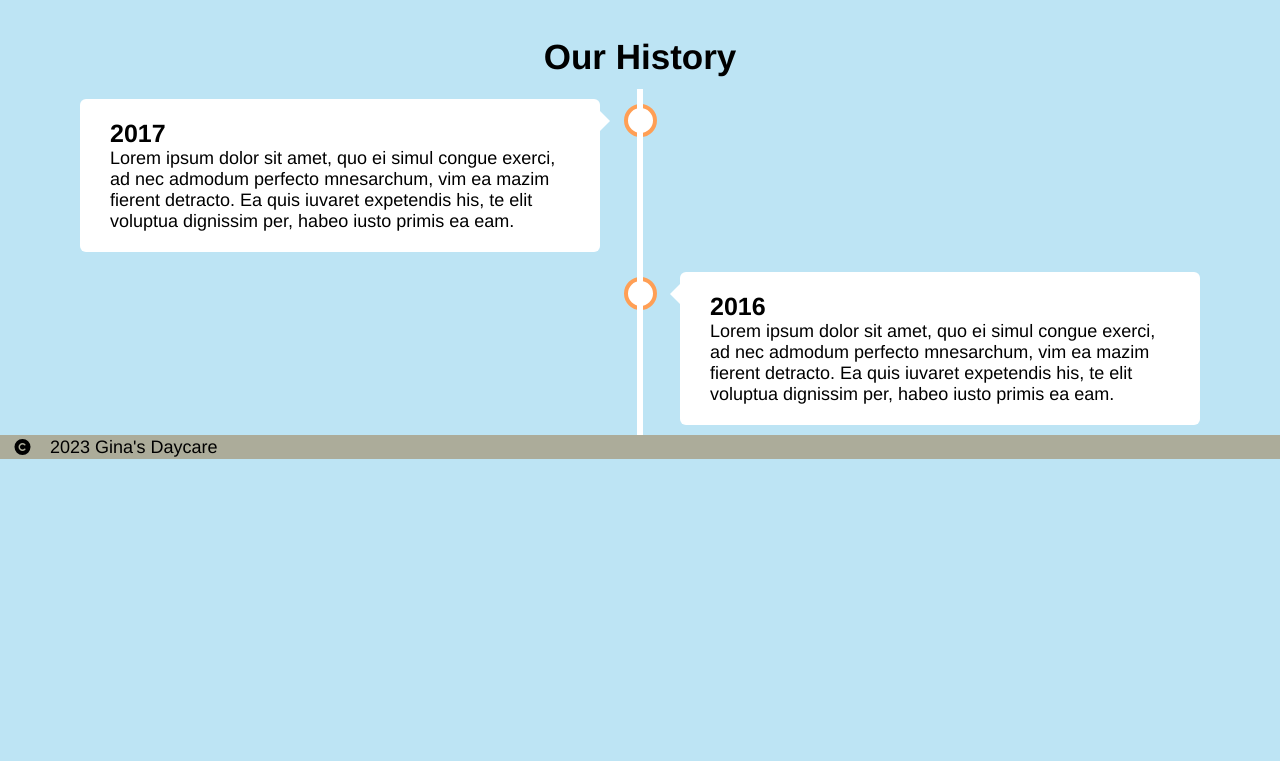
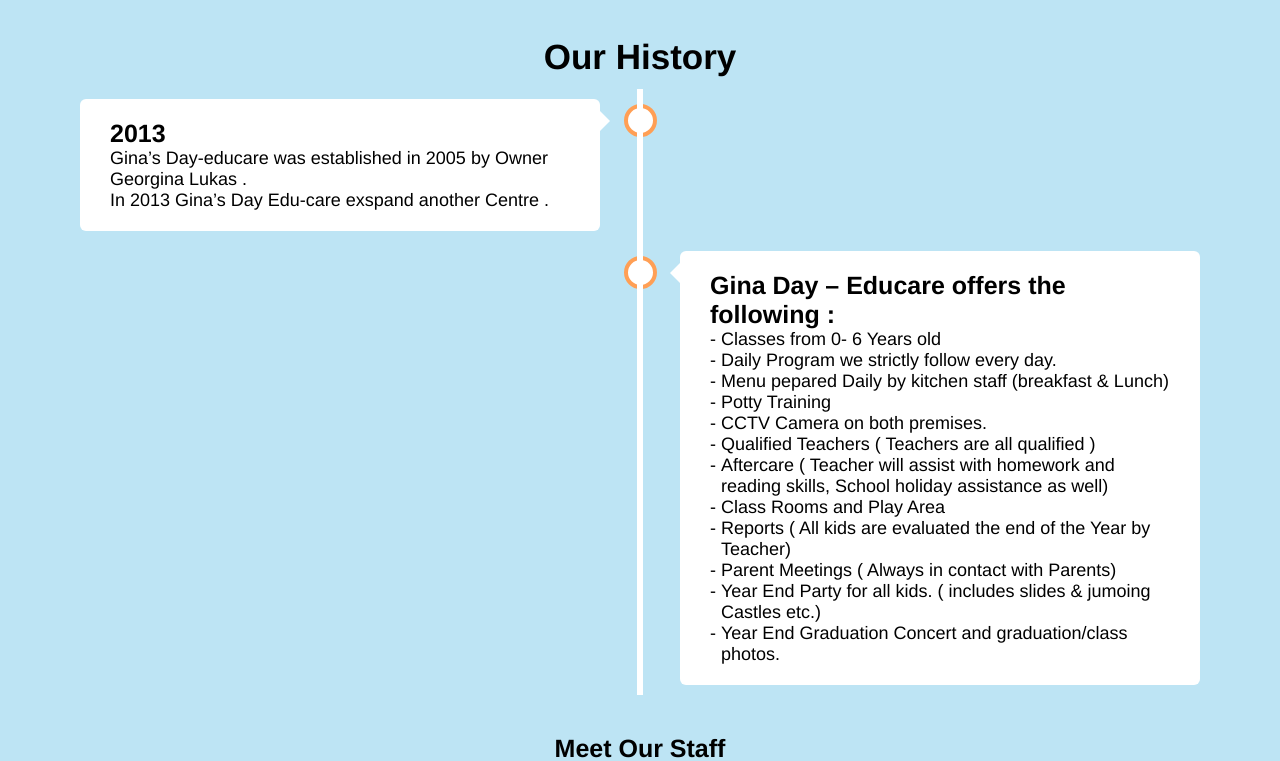
Before and after one commit to MikaRinquest/GinasDaycare, a Vue app: page / in a window 1280 px wide. Shown: the part 571-1332 px from the top of the page. Before the commit the page ends 1030 px from the top, so only its background shows below. Built offline with nearby package versions, Linux system fonts and the light colour scheme; grey boxes are pictures that could not be loaded; what vue-sweetalert2 would draw is missing.

Commit message:
Added text to timeline

```diff
--- a/src/App.vue
+++ b/src/App.vue
@@ -72,7 +72,7 @@ nav a {
 }
 
 nav a.router-link-exact-active {
-  color: white;
+  color: #0288ac;
 }
 
 /* Medium Devices*/
--- a/src/components/Landing/Timeline.vue
+++ b/src/components/Landing/Timeline.vue
@@ -18,13 +18,11 @@
       }"
     >
       <div class="tl-content">
-        <h2>2017</h2>
+        <h2>2013</h2>
         <p>
-          Lorem ipsum dolor sit amet, quo ei simul congue exerci, ad nec admodum
-          perfecto mnesarchum, vim ea mazim fierent detracto. Ea quis iuvaret
-          expetendis his, te elit voluptua dignissim per, habeo iusto primis ea
-          eam.
+          Gina’s Day-educare was established in 2005 by Owner Georgina Lukas .
         </p>
+        <p>In 2013 Gina’s Day Edu-care exspand another Centre .</p>
       </div>
     </div>
     <div
@@ -44,20 +42,61 @@
       }"
     >
       <div class="tl-content">
-        <h2>2016</h2>
-        <p>
-          Lorem ipsum dolor sit amet, quo ei simul congue exerci, ad nec admodum
-          perfecto mnesarchum, vim ea mazim fierent detracto. Ea quis iuvaret
-          expetendis his, te elit voluptua dignissim per, habeo iusto primis ea
-          eam.
-        </p>
+        <h2>Gina Day – Educare offers the following :</h2>
+        <span class="text-holder" v-for="(offer, i) in offers" :key="i">
+          <p>-</p>
+          <p class="text">{{ offer.text }}</p>
+        </span>
       </div>
     </div>
   </div>
 </template>
 
 <script>
-export default {};
+export default {
+  data() {
+    return {
+      offers: [
+        {
+          text: "Classes from 0- 6 Years old",
+        },
+        {
+          text: "Daily Program we strictly follow every day.",
+        },
+        {
+          text: "Menu pepared Daily by kitchen staff (breakfast & Lunch)",
+        },
+        {
+          text: "Potty Training",
+        },
+        {
+          text: "CCTV Camera on both premises.",
+        },
+        {
+          text: "Qualified Teachers ( Teachers are all qualified  )",
+        },
+        {
+          text: "Aftercare ( Teacher will assist with homework and reading skills, School holiday assistance as well)",
+        },
+        {
+          text: "Class Rooms and Play Area",
+        },
+        {
+          text: "Reports ( All kids are evaluated the end of the Year by Teacher)",
+        },
+        {
+          text: "Parent Meetings ( Always in contact with Parents)",
+        },
+        {
+          text: "Year End Party for all kids. ( includes slides & jumoing Castles etc.)",
+        },
+        {
+          text: "Year End Graduation Concert and graduation/class photos.",
+        },
+      ],
+    };
+  },
+};
 </script>
 
 <style scoped>
@@ -149,7 +188,22 @@ h1 {
   border-radius: 6px;
 }
 
-@media screen and (max-width: 600px) {
+.text-holder {
+  display: flex;
+}
+
+.text {
+  margin-left: 5px;
+}
+
+@media screen and (max-width: 1000px) {
+  p {
+    font-size: 17px;
+  }
+
+  .text-holder {
+    margin-top: 1%;
+  }
   .tl::after {
     left: 31px;
   }
--- a/src/components/Navbar.vue
+++ b/src/components/Navbar.vue
@@ -48,7 +48,6 @@ export default {};
   font-size: 18px;
   text-transform: uppercase;
   font-weight: 500;
-  color: black;
 }
 
 /* Media queries */
--- a/src/views/AboutView.vue
+++ b/src/views/AboutView.vue
@@ -3,7 +3,6 @@
     <Vision />
     <Mission />
     <Values />
-    <Teachers />
   </section>
 </template>
 
@@ -11,13 +10,11 @@
 import Vision from "@/components/About/Vision.vue";
 import Mission from "@/components/About/Mission.vue";
 import Values from "@/components/About/Values.vue";
-import Teachers from "@/components/About/Teachers.vue";
 export default {
   components: {
     Vision,
     Mission,
     Values,
-    Teachers,
   },
 };
 </script>
--- a/src/views/HomeView.vue
+++ b/src/views/HomeView.vue
@@ -2,16 +2,19 @@
   <section id="landing">
     <Home />
     <Timeline />
+    <Teachers />
   </section>
 </template>
 
 <script>
 import Home from "@/components/Landing/Home.vue";
 import Timeline from "@/components/Landing/Timeline.vue";
+import Teachers from "@/components/Landing/Teachers.vue";
 export default {
   components: {
     Home,
     Timeline,
+    Teachers,
   },
 };
 </script>
```
Also changed, not shown: src/components/Landing/Teachers.vue (renamed from src/components/About/Teachers.vue).
